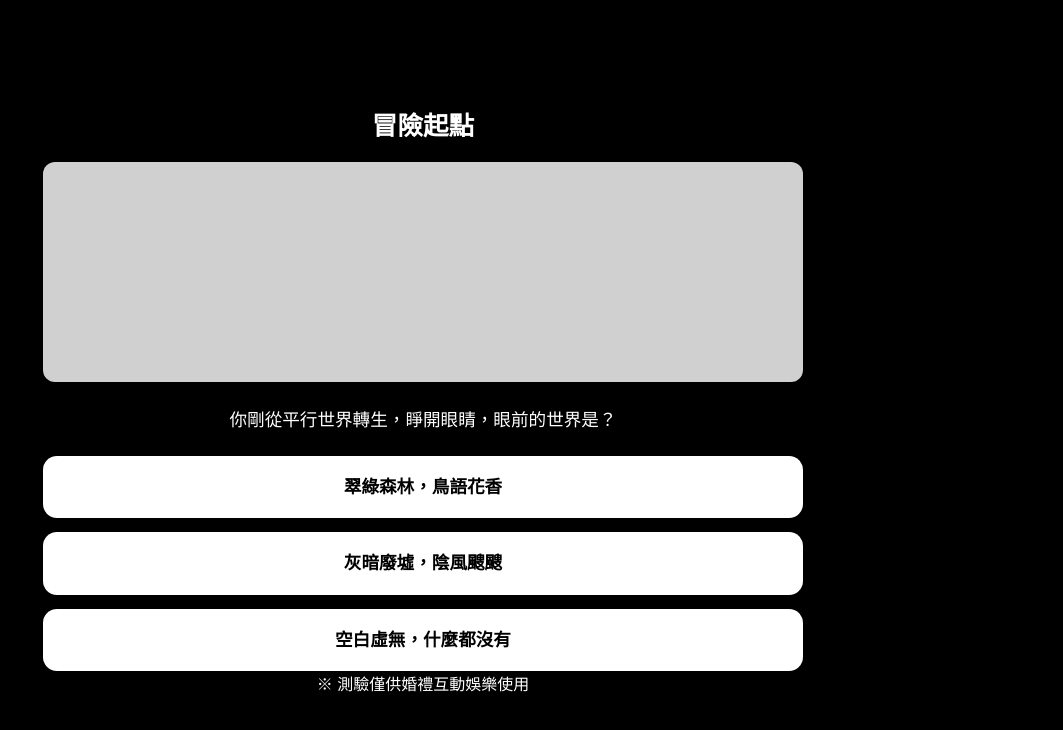
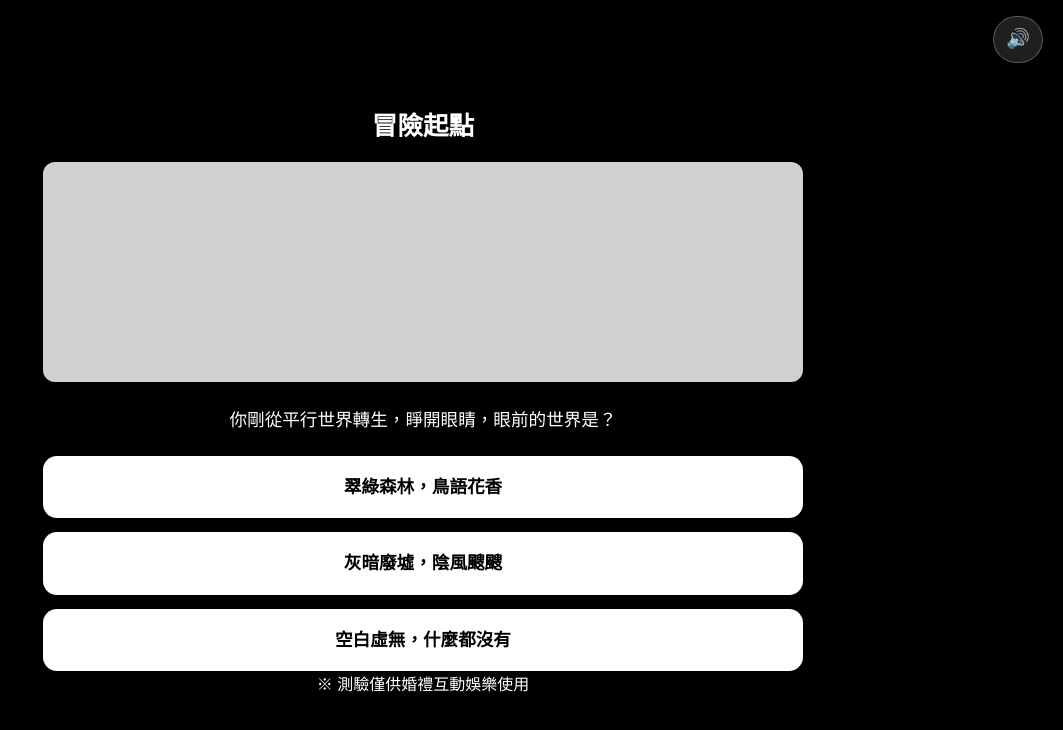
Before and after one commit to Drytowel/career-quiz, a plain HTML site: page index.html in a window 1280 px wide. Both pictures are taken after a click on the button "開始冒險". Shown: the whole page, without its empty margins (217-1280 px from the left). Drawn offline with Linux system fonts and the light colour scheme.

Commit message:
新增背景音樂

```diff
--- a/index.html
+++ b/index.html
@@ -121,9 +121,27 @@
       max-width: 520px;
       margin: 0 auto 40px;
     }
+    .mute-btn {
+      position: fixed;
+      top: 16px;
+      right: 20px;
+      background: rgba(255,255,255,.12);
+      border: 1px solid rgba(255,255,255,.25);
+      color: #fff;
+      font-size: 1.2rem;
+      padding: 8px 12px;
+      border-radius: 50px;
+      cursor: pointer;
+      z-index: 999;
+      backdrop-filter: blur(6px);
+      transition: background .2s;
+    }
+    .mute-btn:hover { background: rgba(255,255,255,.22); }
   </style>
 </head>
 <body>
+  <audio id="bgm" src="source/Hateno_Village.mp3" loop></audio>
+  <button class="mute-btn" id="mute-btn" style="display:none" title="音樂開關">🔊</button>
   <main class="card">
     <h1>RPG冒險：你的人格職業是什麼？</h1>
     <p class="subtitle" id="intro">
@@ -309,11 +327,26 @@
       document.getElementById("restart").addEventListener("click", () => renderStart());
     }
 
+    const bgm = document.getElementById("bgm");
+    const muteBtn = document.getElementById("mute-btn");
+    muteBtn.addEventListener("click", () => {
+      bgm.muted = !bgm.muted;
+      muteBtn.textContent = bgm.muted ? "🔇" : "🔊";
+    });
+
+    function startBgm() {
+      bgm.play();
+      muteBtn.style.display = "";
+    }
+
     function renderStart() {
       introEl.style.display = "";
       document.querySelector("h1").style.display = "";
       quizEl.innerHTML = `<div style="text-align:center"><button id="start-btn">開始冒險</button></div>`;
-      document.getElementById("start-btn").addEventListener("click", () => renderQuestion("q1"));
+      document.getElementById("start-btn").addEventListener("click", () => {
+        startBgm();
+        renderQuestion("q1");
+      });
     }
 
     renderStart();
```
Also changed, not shown: 1 other file.
